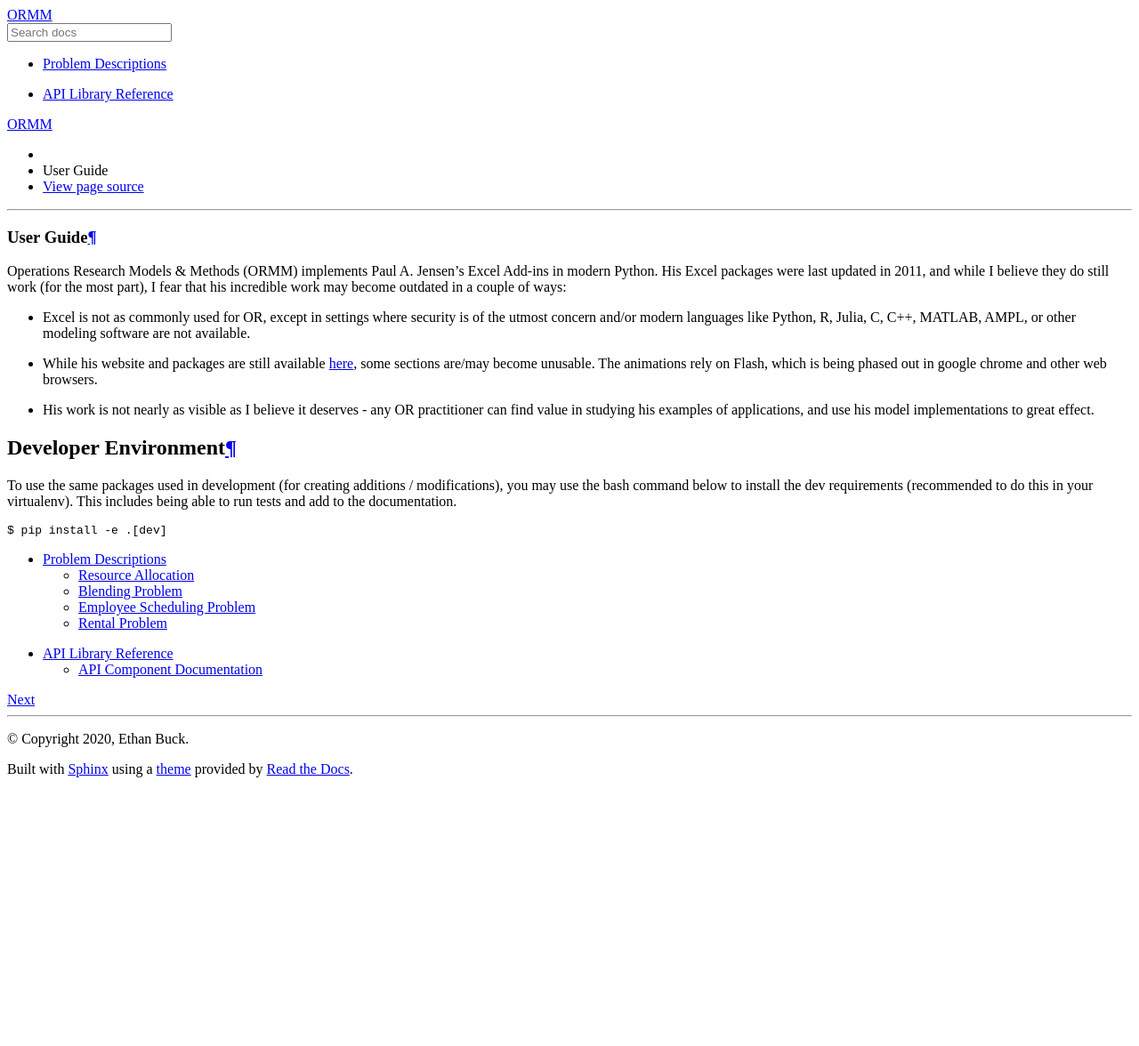
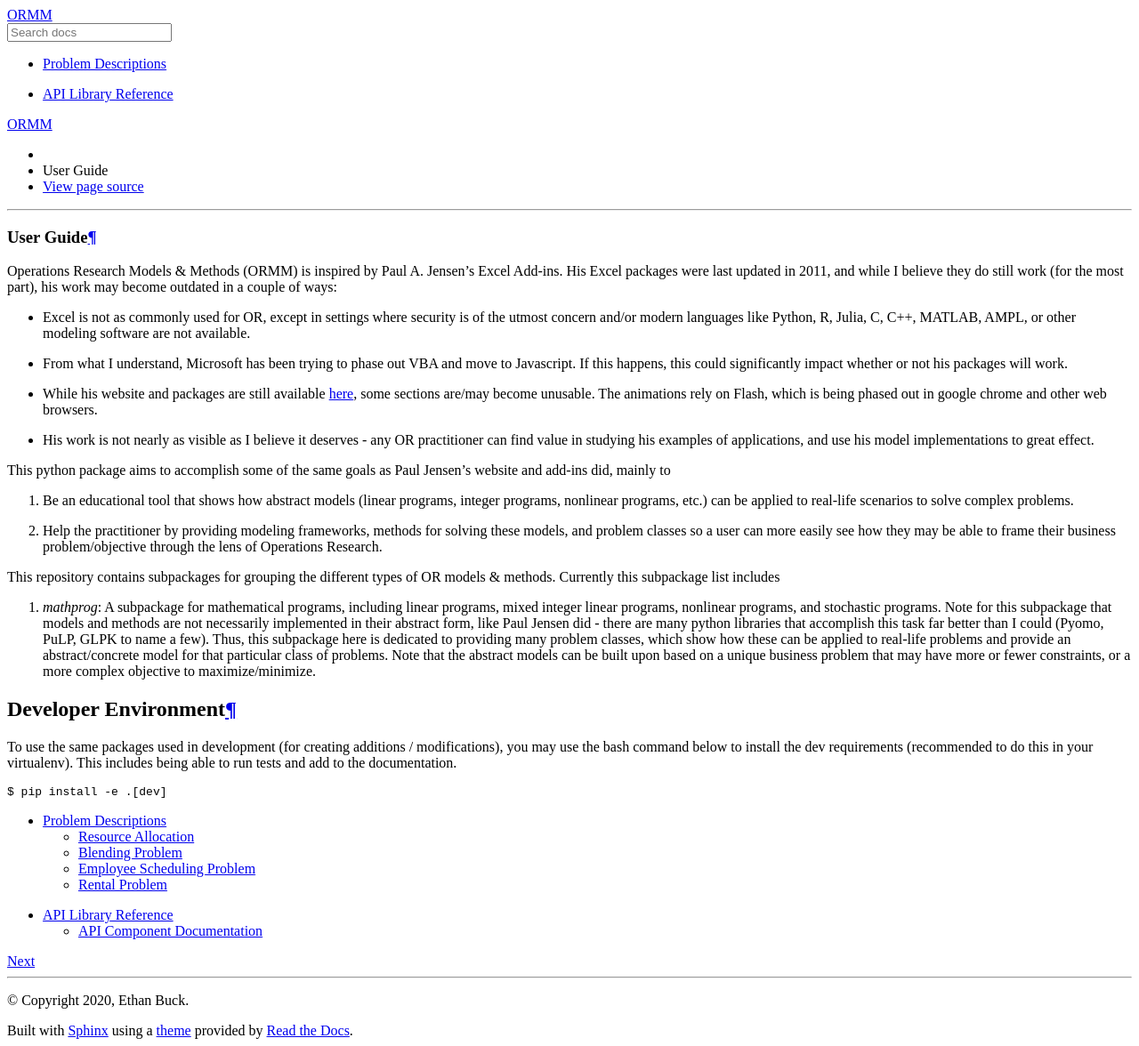
Before and after one commit to egbuck/ormm, a Sphinx documentation site: the page built from docs/source/index.rst, in a window 1280 px wide. Shown: the whole page at 89% size. Built offline with Sphinx 7.4.7 and the Read the Docs theme 2.0.0, drawn with Linux system fonts in a browser that asks for light colours; before the commit the page ends 900 px from its top, so only the background shows below that.

Commit message:
Doc Homepage now mirrors new README

```diff
--- a/docs/source/index.rst
+++ b/docs/source/index.rst
@@ -5,16 +5,53 @@
 
 User Guide
 ================================
-Operations Research Models & Methods (ORMM) implements Paul A. Jensen's Excel Add-ins in modern Python.  His Excel packages were last updated in 2011, and while I believe they do still work (for the most part), I fear that his incredible work may become outdated in a couple of ways:
+Operations Research Models & Methods (ORMM) is inspired by Paul A. Jensen's Excel Add-ins.
+His Excel packages were last updated in 2011, and while I believe they do still work
+(for the most part), his work may become outdated in a couple of ways:
 
-- Excel is not as commonly used for OR, except in settings where security is of the utmost concern and/or modern languages like Python, R, Julia, C, C++, MATLAB, AMPL, or other modeling software are not available.
-- While his website and packages are still available `here <https://www.me.utexas.edu/~jensen/ORMM/>`_, some sections are/may become unusable.  The animations rely on Flash, which is being phased out in google chrome and other web browsers.
-- His work is not nearly as visible as I believe it deserves - any OR practitioner can find value in studying his examples of applications, and use his model implementations to great effect.
+- Excel is not as commonly used for OR, except in settings where security is of the
+  utmost concern and/or modern languages like Python, R, Julia, C, C++, MATLAB, AMPL,
+  or other modeling software are not available.
+- From what I understand, Microsoft has been trying to phase out VBA and move to Javascript.
+  If this happens, this could significantly impact whether or not his packages will work.
+- While his website and packages are still available
+  `here <https://www.me.utexas.edu/~jensen/ORMM/>`_, some sections are/may become unusable.
+  The animations rely on Flash, which is being phased out in google chrome and other web
+  browsers.
+- His work is not nearly as visible as I believe it deserves - any OR practitioner can find
+  value in studying his examples of applications, and use his model implementations to great
+  effect.
+
+This python package aims to accomplish some of the same goals as Paul Jensen's website and
+add-ins did, mainly to
+
+1. Be an educational tool that shows how abstract models (linear programs, integer programs,
+   nonlinear programs, etc.) can be applied to real-life scenarios to solve complex problems.
+2. Help the practitioner by providing modeling frameworks, methods for solving these models,
+   and problem classes so a user can more easily see how they may be able to frame
+   their business problem/objective through the lens of Operations Research.
+
+This repository contains subpackages for grouping the different types of OR models & methods.
+Currently this subpackage list includes
+
+1. `mathprog`: A subpackage for mathematical programs, including linear programs, mixed
+   integer linear programs, nonlinear programs, and stochastic programs.  Note for this
+   subpackage that models and methods are not necessarily implemented in their abstract
+   form, like Paul Jensen did - there are many python libraries that accomplish this task
+   far better than I could (Pyomo, PuLP, GLPK to name a few).  Thus, this subpackage here
+   is dedicated to providing many problem classes, which show how these can be applied
+   to real-life problems and provide an abstract/concrete model for that particular
+   class of problems.  Note that the abstract models can be built upon based on a
+   unique business problem that may have more or fewer constraints, or a more complex
+   objective to maximize/minimize.
 
 Developer Environment
 ---------------------
 
-To use the same packages used in development (for creating additions / modifications), you may use the bash command below to install the dev requirements (recommended to do this in your virtualenv).  This includes being able to run tests and add to the documentation.
+To use the same packages used in development (for creating additions / modifications),
+you may use the bash command below to install the dev requirements \
+(recommended to do this in your virtualenv).  This includes being able to run tests
+and add to the documentation.
 
 .. code:: console
 
```
